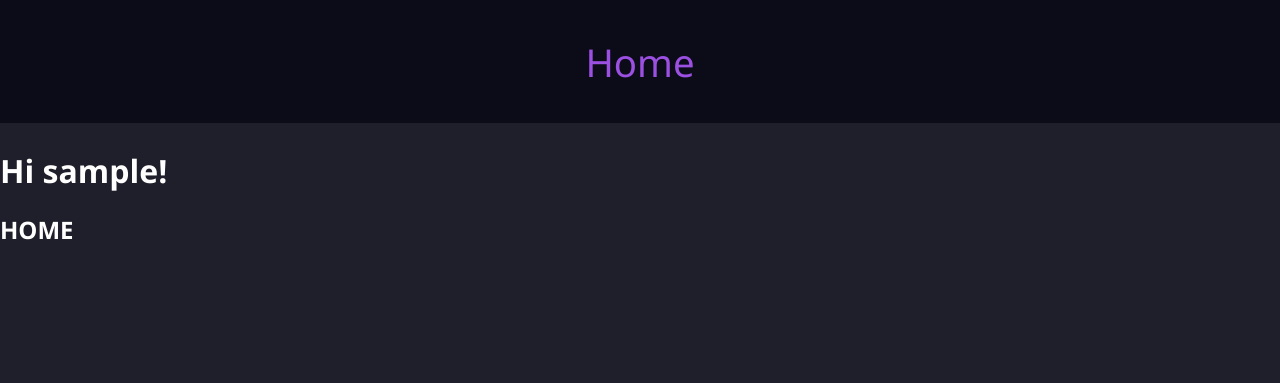
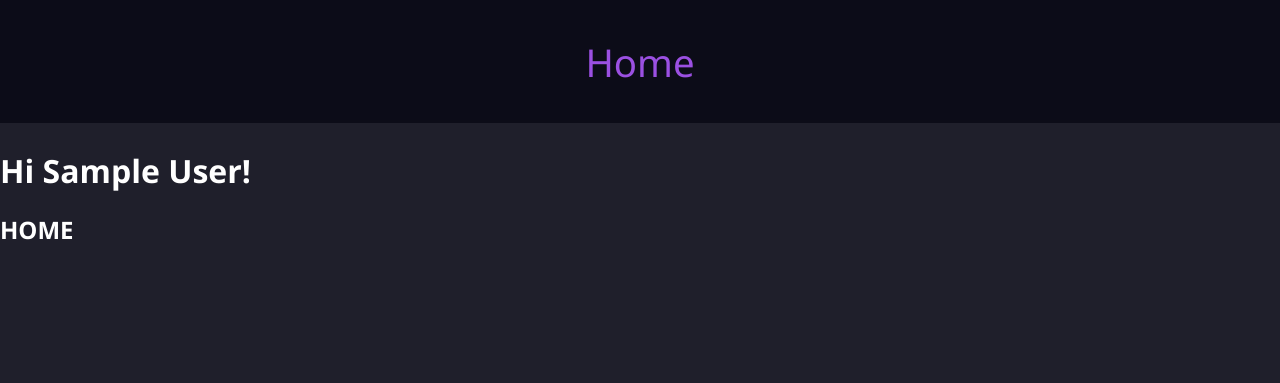
Before and after one commit to ifthi1/Template-WebApp, a Flask app: page / in a window 1280 px wide. Shown: the top 383 px of the page. Run offline with Flask 3, Linux system fonts and the light colour scheme; the visitor is signed in with stand-in values (Sample User, id 1).

Commit message:
Change greeting to use current_user.name
bug fix

```diff
--- a/templates/base.html
+++ b/templates/base.html
@@ -14,7 +14,7 @@
         <a href="/">Home</a>
     </nav>
     {% if current_user.is_authenticated %}
-        <h1>Hi {{ current_user.username }}!</h1>
+        <h1>Hi {{ current_user.name }}!</h1>
     {% endif %}
     <div class="container">
         {% block content %} {% endblock %}
```
